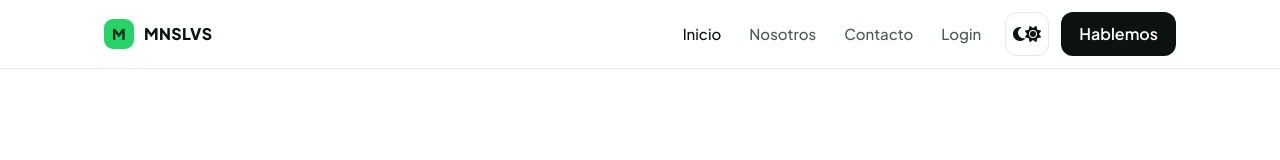
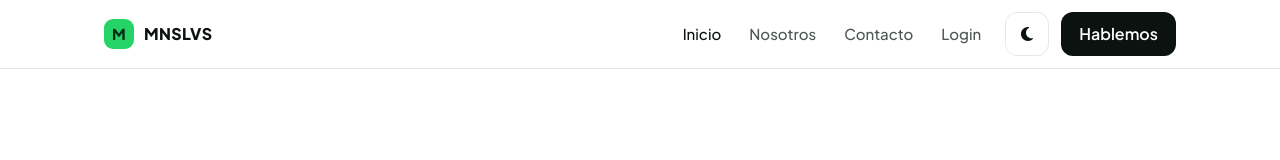
Before and after one commit to emonsalves/AWS-Frontend, a React (Vite) app: page / in a window 1280 px wide. Shown: the top 160 px of the page. Built offline with nearby package versions, Linux system fonts and the light colour scheme; what tailwindcss-animated would draw is missing.

Commit message:
fix(layout): mostrar solo el icono del tema que corresponde

```diff
--- a/src/components/layout/NavbarPublic.jsx
+++ b/src/components/layout/NavbarPublic.jsx
@@ -25,8 +25,12 @@ const NavPublic = () => {
             className={iconButtonClasses}
             aria-label={darkMode ? "Activar modo claro" : "Activar modo oscuro"}
         >
-            <Icon name="moon" className="dark:hidden" />
-            <Icon name="sun" className="hidden dark:inline-block" />
+            <span className="dark:hidden">
+                <Icon name="moon" />
+            </span>
+            <span className="hidden dark:inline">
+                <Icon name="sun" />
+            </span>
         </button>
     );
 
```
